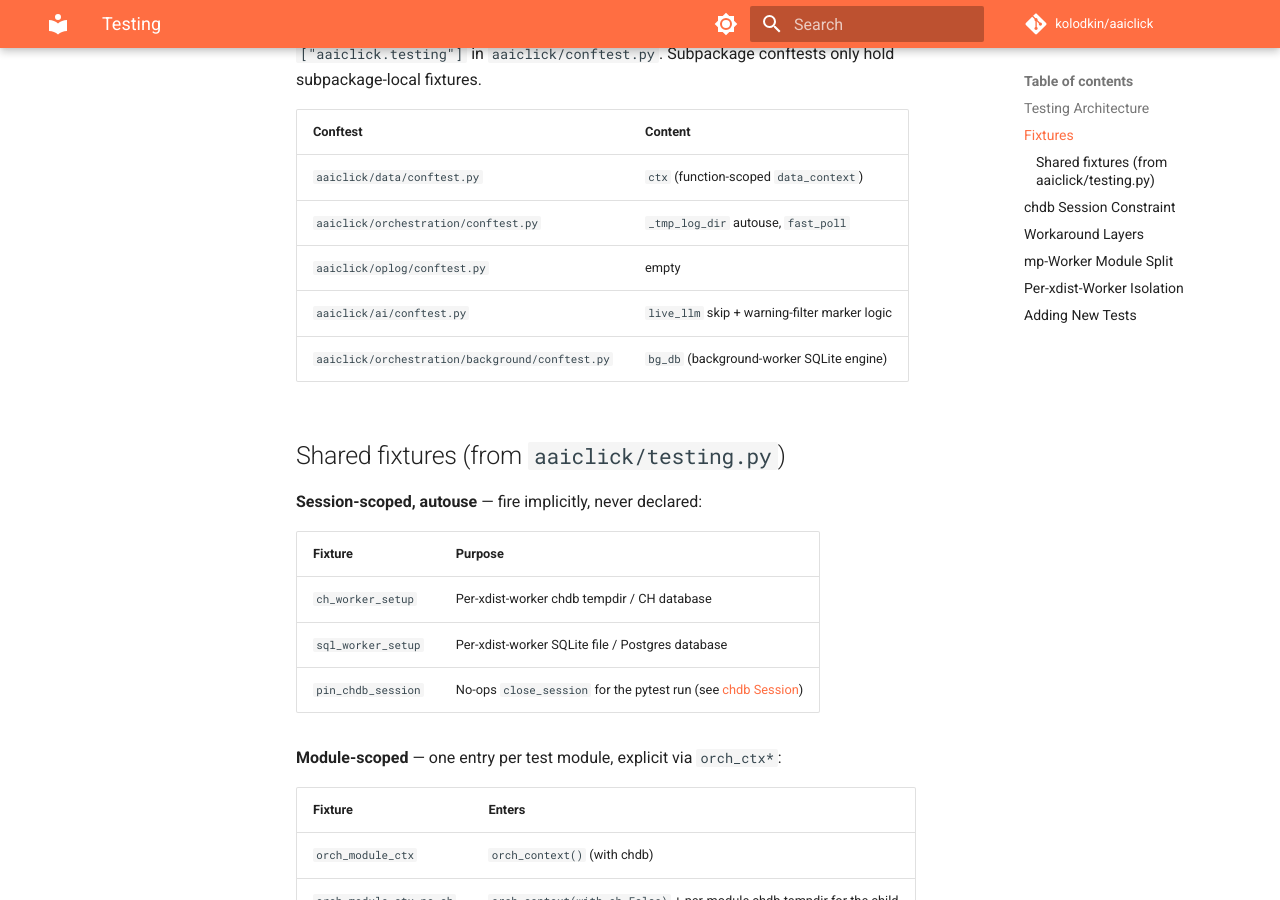
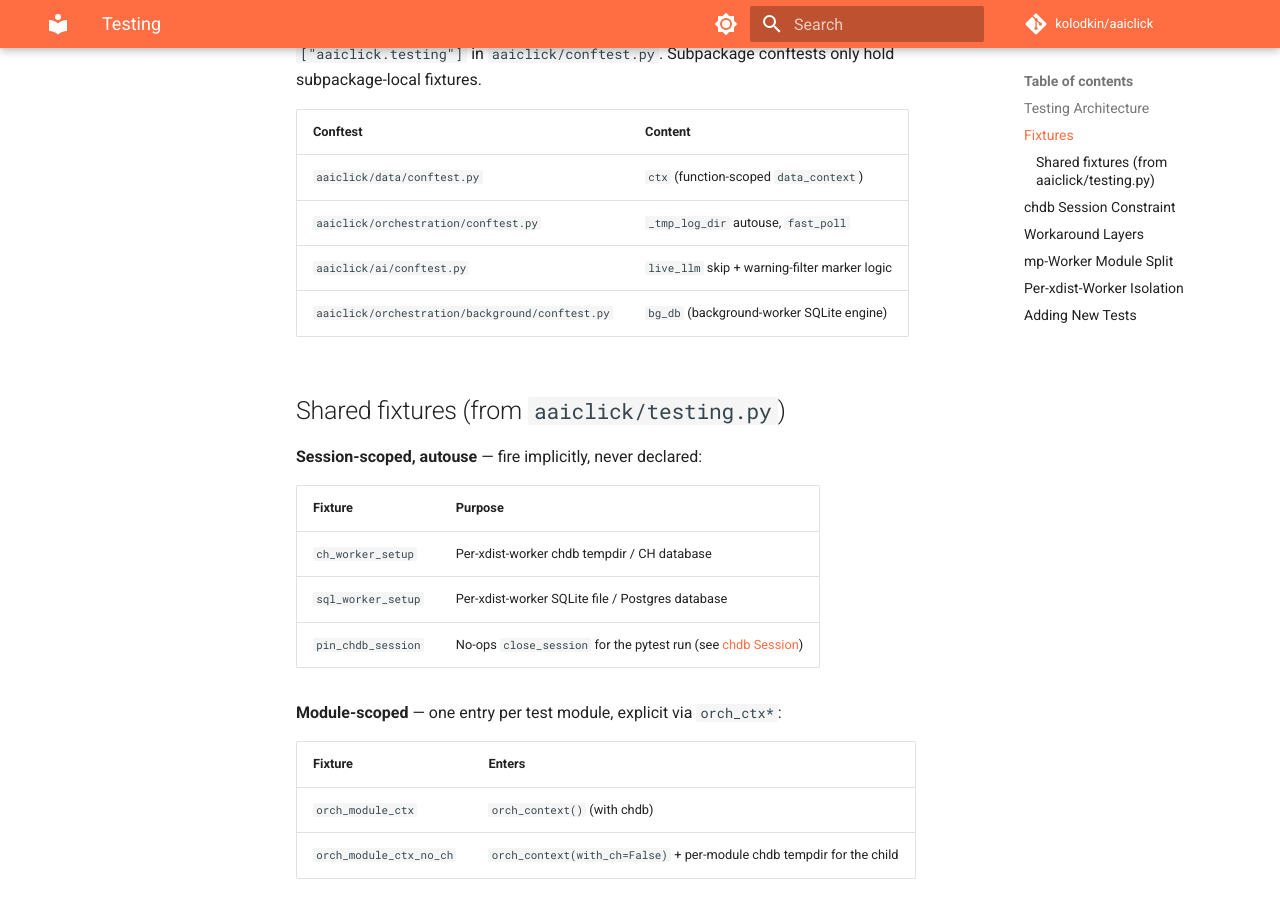
Before and after one commit to kolodkin/aaiclick, an MkDocs documentation site: the page built from docs/testing.md, in a window 1280 px wide and 900 px high, scrolled down 404 px. Built offline with MkDocs 1.6.1 and Material for MkDocs 9.7.7, drawn with Linux system fonts in a browser that asks for light colours; comment, search, counter and statistics services are not loaded.

Commit message:
docs: drop oplog row from testing.md fixture-layout table
oplog/conftest.py was deleted in 22c87a2.

```diff
--- a/docs/testing.md
+++ b/docs/testing.md
@@ -16,7 +16,6 @@ Subpackage conftests only hold subpackage-local fixtures.
 |--------------------------------------------------|--------------------------------------------------|
 | `aaiclick/data/conftest.py`                      | `ctx` (function-scoped `data_context`)           |
 | `aaiclick/orchestration/conftest.py`             | `_tmp_log_dir` autouse, `fast_poll`              |
-| `aaiclick/oplog/conftest.py`                     | empty                                            |
 | `aaiclick/ai/conftest.py`                        | `live_llm` skip + warning-filter marker logic    |
 | `aaiclick/orchestration/background/conftest.py`  | `bg_db` (background-worker SQLite engine)        |
 
```
